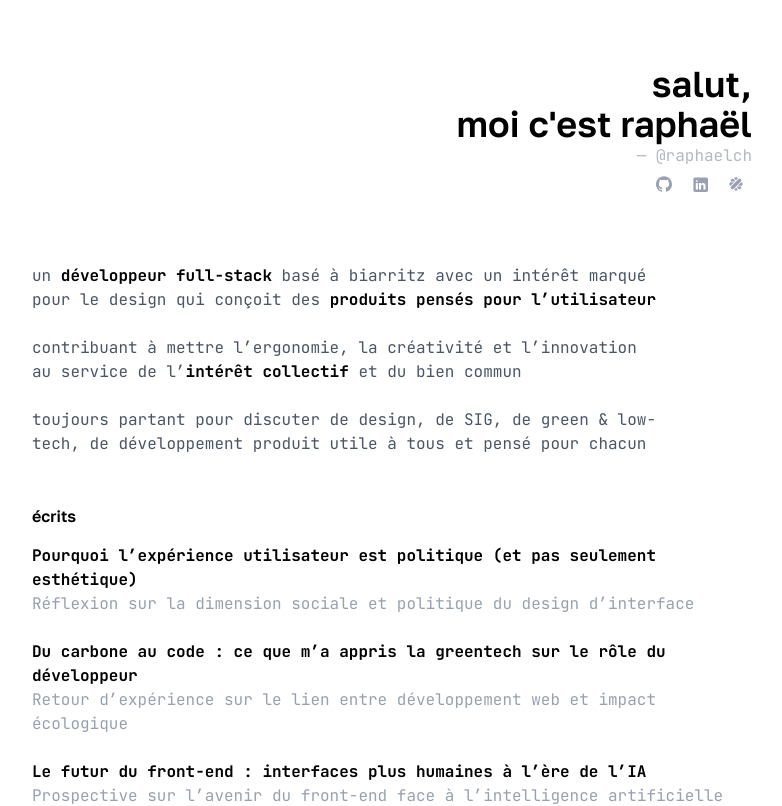
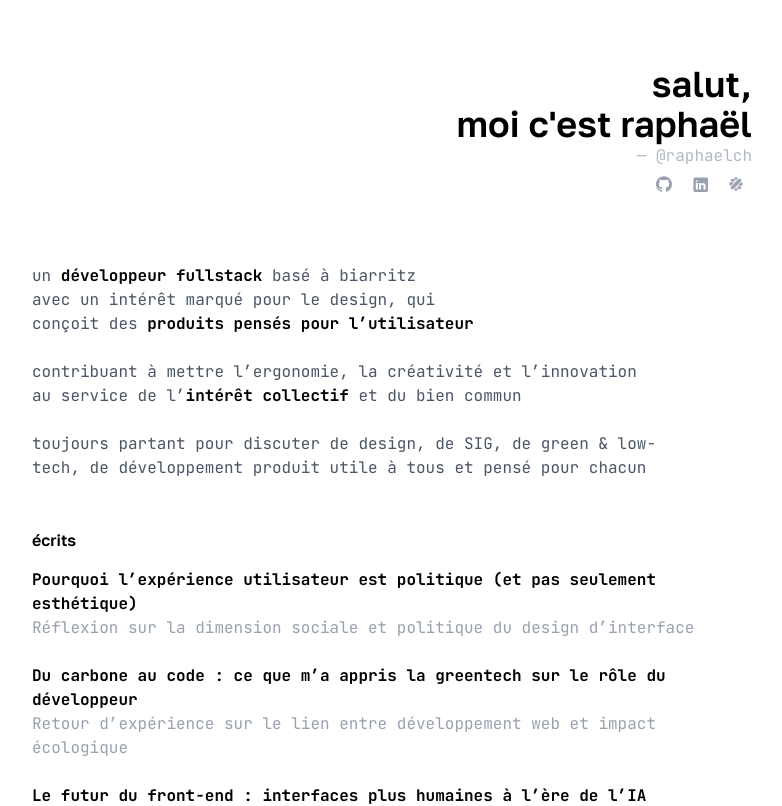
Before and after one commit to raphaelchpprt/raphaelch.me, a Next.js app: page / in a window 1280 px wide. Shown: the top 806 px of the page, without its empty margins (248-1030 px from the left). Built offline with nearby package versions, Linux system fonts and the light colour scheme.

Commit message:
Fix typo in Home component description and improve readability

```diff
--- a/app/page.tsx
+++ b/app/page.tsx
@@ -15,7 +15,6 @@ import {
 } from "@/components/icons";
 import { paths } from "@/constants";
 import { getBlogPosts } from "@/lib/blog";
-
 import Link from "next/link";
 
 export default async function Home() {
@@ -36,8 +35,8 @@ export default async function Home() {
 
         <div className="group mt-12 flex max-w-prose flex-col gap-6">
           <h2 className="text-balance">
-            un <strong>développeur full-stack</strong> basé à biarritz avec un
-            intérêt marqué pour le design qui conçoit des{" "}
+            un <strong>développeur fullstack</strong> basé à biarritz avec un
+            intérêt marqué pour le design, qui conçoit des{" "}
             <strong>produits pensés pour l’utilisateur</strong>
           </h2>
 
```
